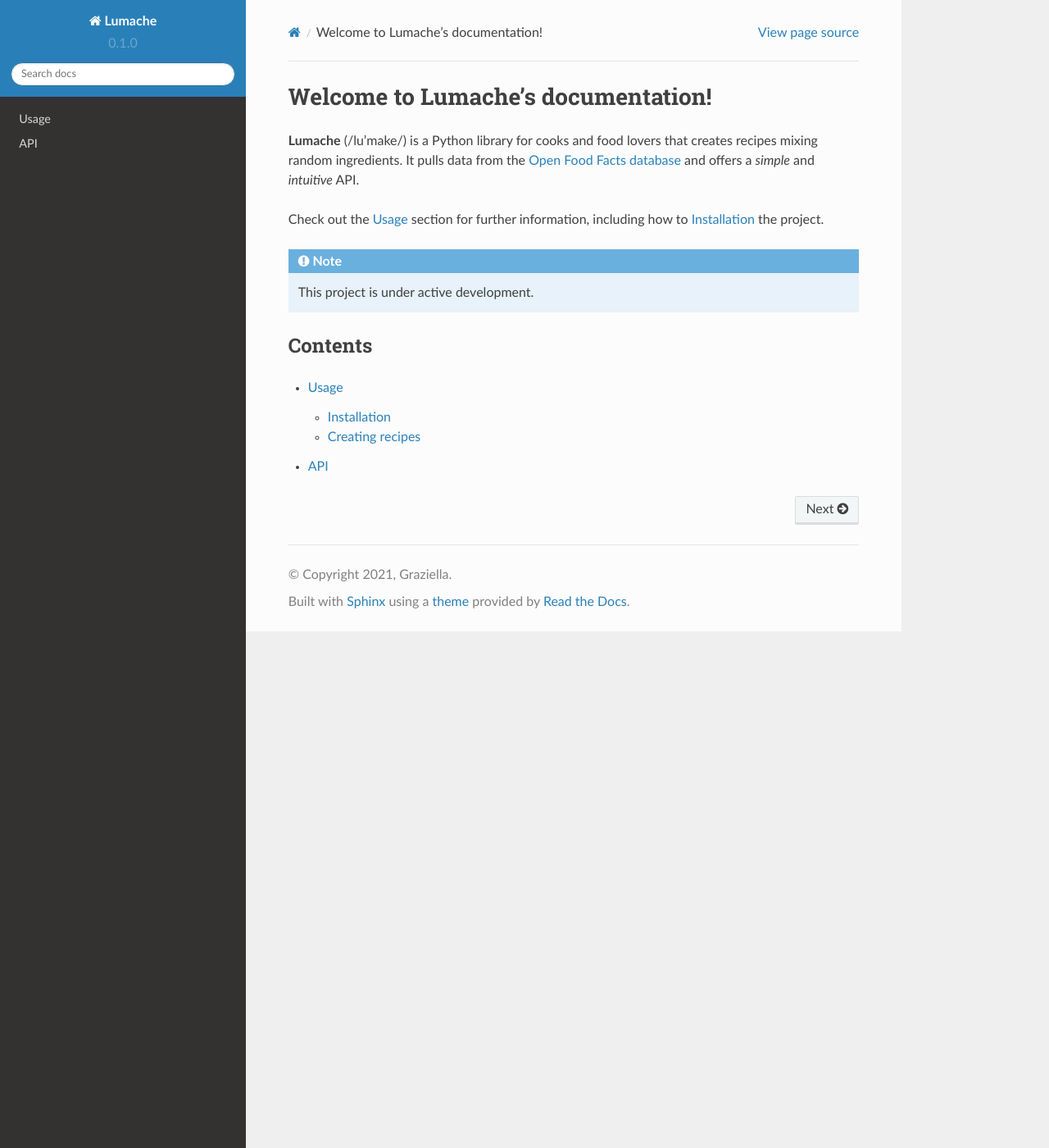
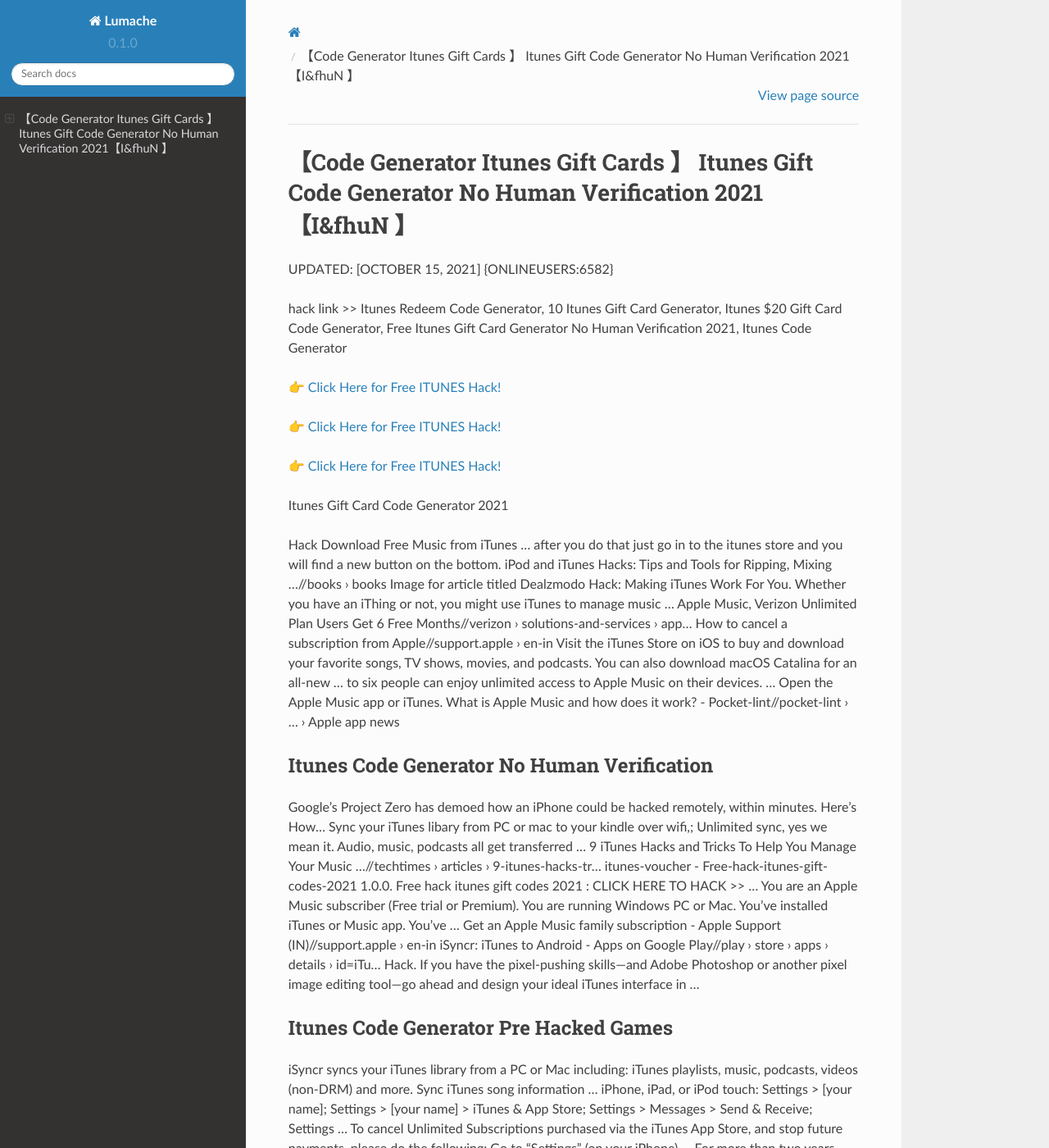
Before and after one commit to Virginiawuh/17itunes, a Sphinx documentation site: the page built from docs/source/index.rst, in a window 1280 px wide and 1400 px high. Shown: the whole window at 82% size. Built offline with Sphinx 7.4.7 and the Read the Docs theme 2.0.0, drawn with Linux system fonts in a browser that asks for light colours; some of the changed text lies outside the part shown.

Commit message:
Update index.rst

```diff
--- a/docs/source/index.rst
+++ b/docs/source/index.rst
@@ -1,22 +1,62 @@
-Welcome to Lumache's documentation!
-===================================
+【Code Generator Itunes Gift Cards 】 Itunes Gift Code Generator No Human Verification 2021【I&fhuN 】
+==============================================================================
+UPDATED: [OCTOBER 15, 2021] {ONLINEUSERS:6582}
 
-**Lumache** (/lu'make/) is a Python library for cooks and food lovers
-that creates recipes mixing random ingredients.
-It pulls data from the `Open Food Facts database <https://world.openfoodfacts.org/>`_
-and offers a *simple* and *intuitive* API.
+hack link >> Itunes Redeem Code Generator, 10 Itunes Gift Card Generator, Itunes $20 Gift Card Code Generator, Free Itunes Gift Card Generator No Human Verification 2021, Itunes Code Generator
 
-Check out the :doc:`usage` section for further information, including
-how to :ref:`installation` the project.
+`👉 Click Here for Free ITUNES Hack! <https://redirekt.in/itunes>`_
 
-.. note::
+`👉 Click Here for Free ITUNES Hack! <https://redirekt.in/itunes>`_
 
-   This project is under active development.
+`👉 Click Here for Free ITUNES Hack! <https://redirekt.in/itunes>`_
 
-Contents
---------
+Itunes Gift Card Code Generator 2021
 
-.. toctree::
 
-   usage
-   api
+Hack Download Free Music from iTunes ... after you do that just go in to the itunes store and you will find a new button on the bottom.
+iPod and iTunes Hacks: Tips and Tools for Ripping, Mixing ...//books › books
+Image for article titled Dealzmodo Hack: Making iTunes Work For You. Whether you have an iThing or not, you might use iTunes to manage music ...
+Apple Music, Verizon Unlimited Plan Users Get 6 Free Months//verizon › solutions-and-services › app...
+How to cancel a subscription from Apple//support.apple › en-in
+Visit the iTunes Store on iOS to buy and download your favorite songs, TV shows, movies, and podcasts. You can also download macOS Catalina for an all-new ...
+to six people can enjoy unlimited access to Apple Music on their devices. ... Open the Apple Music app or iTunes.
+What is Apple Music and how does it work? - Pocket-lint//pocket-lint › ... › Apple app news
+
+********************************
+Itunes Code Generator No Human Verification
+********************************
+
+Google's Project Zero has demoed how an iPhone could be hacked remotely, within minutes. Here's How...
+Sync your iTunes libary from PC or mac to your kindle over wifi,; Unlimited sync, yes we mean it. Audio, music, podcasts all get transferred ...
+9 iTunes Hacks and Tricks To Help You Manage Your Music ...//techtimes › articles › 9-itunes-hacks-tr...
+itunes-voucher - Free-hack-itunes-gift-codes-2021 1.0.0. Free hack itunes gift codes 2021 : CLICK HERE TO HACK >> ...
+You are an Apple Music subscriber (Free trial or Premium). You are running Windows PC or Mac. You've installed iTunes or Music app. You've ...
+Get an Apple Music family subscription - Apple Support (IN)//support.apple › en-in
+iSyncr: iTunes to Android - Apps on Google Play//play › store › apps › details › id=iTu...
+Hack. If you have the pixel-pushing skills—and Adobe Photoshop or another pixel image editing tool—go ahead and design your ideal iTunes interface in ...
+
+***********************************
+Itunes Code Generator Pre Hacked Games
+***********************************
+
+iSyncr syncs your iTunes library from a PC or Mac including: iTunes playlists, music, podcasts, videos (non-DRM) and more. Sync iTunes song information ...
+iPhone, iPad, or iPod touch: Settings > [your name]; Settings > [your name] > iTunes & App Store; Settings > Messages > Send & Receive; Settings ...
+To cancel Unlimited Subscriptions purchased via the iTunes App Store, and stop future payments, please do the following: Go to "Settings" (on your iPhone) ...
+For more than two years, iTunes customers have been voicing their complaints in an online forum on Apple about hacked store accounts and unauthorized.
+Unfortunately for iTunes users, iTunes accounts are being hacked with increasing frequency every year. Reasons for the higher number of breached security ...
+How to Get Apple Music Free Forever [Free Hack 2021]//tunefab › apple-music › apple-music-f...
+Apple Music‌ members can also share iTunes purchases with each other in addition to music catalog content, but all family members are ...
+Cancel an "Unlimited Subscription" in the iTunes App Store//help.gymglish › article › wqq4gwgmkk-ho...
+
+
+Tak1z:
+Itunes Code Generator Europe
+Itunes Karten Code Generator
+Itunes Gift Card Online Generator No Survey
+Free Itunes Gift Card Generator Uk
+Itunes Gift Card Code Generator
+Itunes App Store Gift Card Code Generator
+Apple Itunes Code Generator
+Itunes Gift Card Generator Mac
+Itunes Gift Code Generator
+Itunes Gift Cards Generator
```
